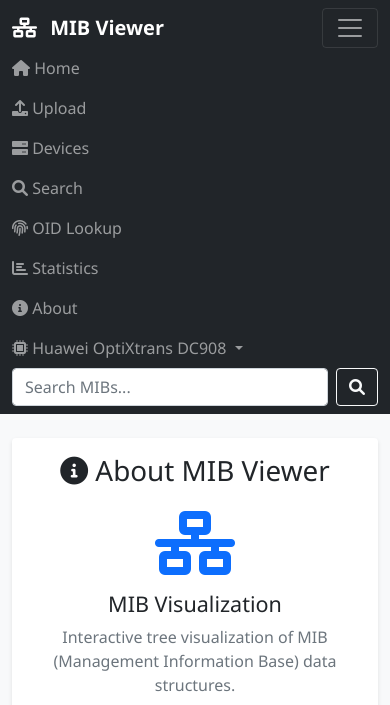
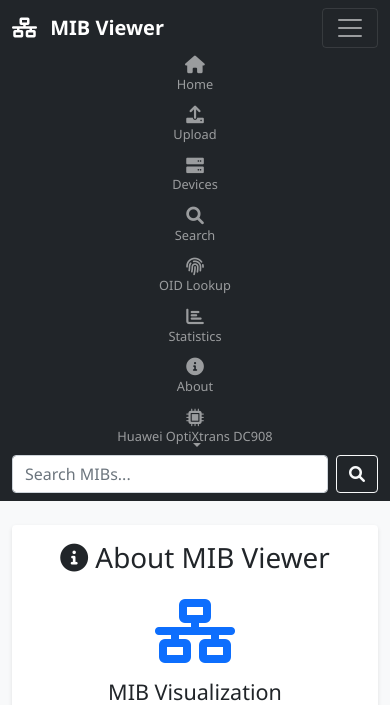
Before and after one commit to leezii/MIBFileParser, a Flask app: page /about in a window 390 px wide, after a click that opens the changed part. Shown: the top 705 px of the page. Run offline with Flask 3, Linux system fonts and the light colour scheme.

Commit message:
Implement vertical navigation layout to match Home page style
- Add high-priority CSS selectors with !important to override Bootstrap defaults
- Use flexbox column layout for navigation links (icon above text)
- Update HTML structure with span tags for proper text styling
- Add responsive media queries to ensure vertical layout on all screen sizes
- Enhanced navigation styling with proper spacing and alignment
- All pages now consistently show vertical icon+text navigation layout

🤖 Generated with [Claude Code](https://claude.com/claude-code)

Co-Authored-By: Claude Sonnet 4.5 <noreply@anthropic.com>

```diff
--- a/src/flask_app/templates/base.html
+++ b/src/flask_app/templates/base.html
@@ -19,6 +19,57 @@
 
     {% block extra_css %}
 <style>
+    /* Navigation styling to match Home page layout */
+    .navbar.navbar-expand-lg .navbar-nav .nav-link {
+        display: flex !important;
+        flex-direction: column !important;
+        align-items: center !important;
+        text-align: center !important;
+        padding: 8px 12px !important;
+        min-width: 70px;
+        justify-content: center;
+    }
+
+    .navbar.navbar-expand-lg .navbar-nav .nav-link i {
+        margin-bottom: 4px !important;
+        font-size: 1.1em;
+        display: block;
+        line-height: 1;
+    }
+
+    .navbar.navbar-expand-lg .navbar-nav .nav-link span {
+        font-size: 0.8em !important;
+        line-height: 1;
+        display: block;
+    }
+
+    /* Override for all screen sizes */
+    @media (min-width: 1px) {
+        .navbar.navbar-expand-lg .navbar-nav .nav-link {
+            flex-direction: column !important;
+        }
+    }
+
+    /* Override Bootstrap's responsive navbar styles */
+    @media (max-width: 991.98px) {
+        .navbar.navbar-expand-lg .navbar-nav .nav-link {
+            flex-direction: column !important;
+        }
+    }
+
+    /* Active state styling */
+    .navbar-nav .nav-link.active {
+        background-color: rgba(255, 255, 255, 0.1);
+        border-radius: 4px;
+    }
+
+    /* Adjust spacing for vertical layout */
+    @media (min-width: 992px) {
+        .navbar-expand-lg .navbar-nav {
+            align-items: center;
+        }
+    }
+
     /* Device dropdown styling for proper alignment */
     .dropdown-item.device-switch {
         display: flex;
@@ -51,37 +102,44 @@
                 <ul class="navbar-nav me-auto">
                     <li class="nav-item">
                         <a class="nav-link" href="{{ url_for('main.index') }}">
-                            <i class="fas fa-home"></i> Home
+                            <i class="fas fa-home"></i>
+                            <span>Home</span>
                         </a>
                     </li>
                     <li class="nav-item">
                         <a class="nav-link" href="{{ url_for('upload.upload_page') }}">
-                            <i class="fas fa-upload"></i> Upload
+                            <i class="fas fa-upload"></i>
+                            <span>Upload</span>
                         </a>
                     </li>
                     <li class="nav-item">
                         <a class="nav-link" href="{{ url_for('upload.device_management') }}">
-                            <i class="fas fa-server"></i> Devices
+                            <i class="fas fa-server"></i>
+                            <span>Devices</span>
                         </a>
                     </li>
                     <li class="nav-item">
                         <a class="nav-link" href="{{ url_for('main.search_page') }}">
-                            <i class="fas fa-search"></i> Search
+                            <i class="fas fa-search"></i>
+                            <span>Search</span>
                         </a>
                     </li>
                     <li class="nav-item">
                         <a class="nav-link" href="{{ url_for('oid_lookup.oid_lookup_page') }}">
-                            <i class="fas fa-fingerprint"></i> OID Lookup
+                            <i class="fas fa-fingerprint"></i>
+                            <span>OID Lookup</span>
                         </a>
                     </li>
                     <li class="nav-item">
                         <a class="nav-link" href="{{ url_for('main.statistics_page') }}">
-                            <i class="fas fa-chart-bar"></i> Statistics
+                            <i class="fas fa-chart-bar"></i>
+                            <span>Statistics</span>
                         </a>
                     </li>
                     <li class="nav-item">
                         <a class="nav-link" href="{{ url_for('main.about_page') }}">
-                            <i class="fas fa-info-circle"></i> About
+                            <i class="fas fa-info-circle"></i>
+                            <span>About</span>
                         </a>
                     </li>
                 </ul>
```
